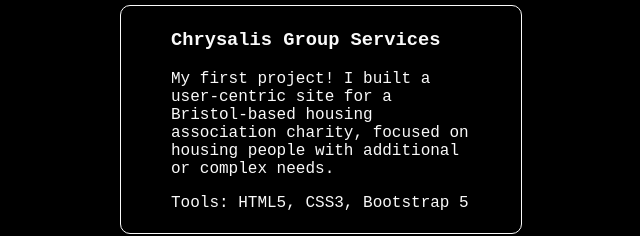
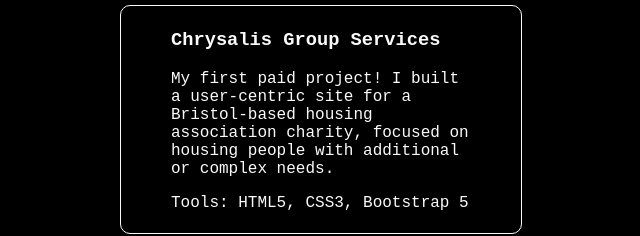
Before and after one commit to carwynteifion/nuxt-portfolio-site, a Nuxt app: page /projects in a window 1280 px wide. Shown: the part 431-667 px from the top of the page, without its empty margins (319-959 px from the left). Built offline with nearby package versions, Linux system fonts and the light colour scheme.

Commit message:
Fix project desc

```diff
--- a/pages/projects.vue
+++ b/pages/projects.vue
@@ -38,7 +38,7 @@
           </NuxtLink>
         </h3>
         <p>
-          My first project! I built a user-centric site for a Bristol-based
+          My first paid project! I built a user-centric site for a Bristol-based
           housing association charity, focused on housing people with additional
           or complex needs.
         </p>
```
